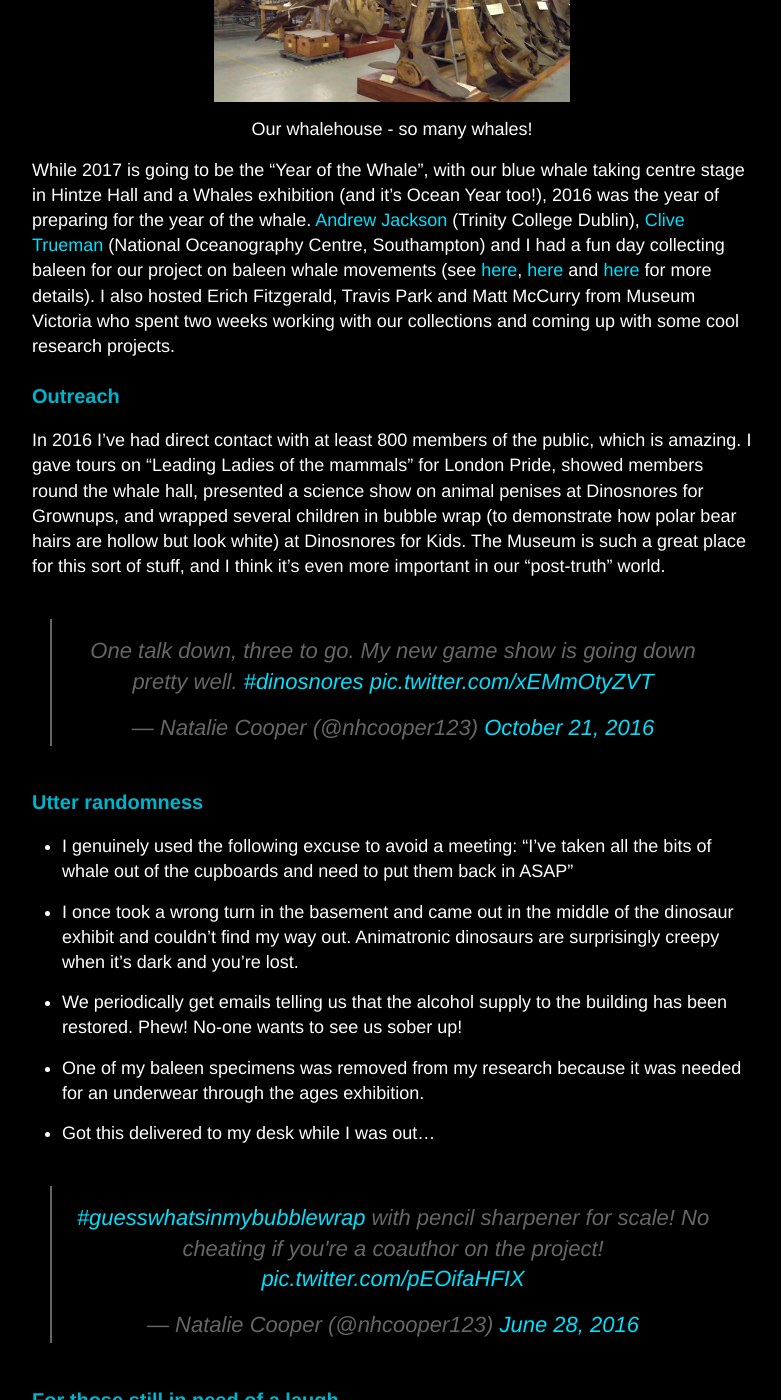
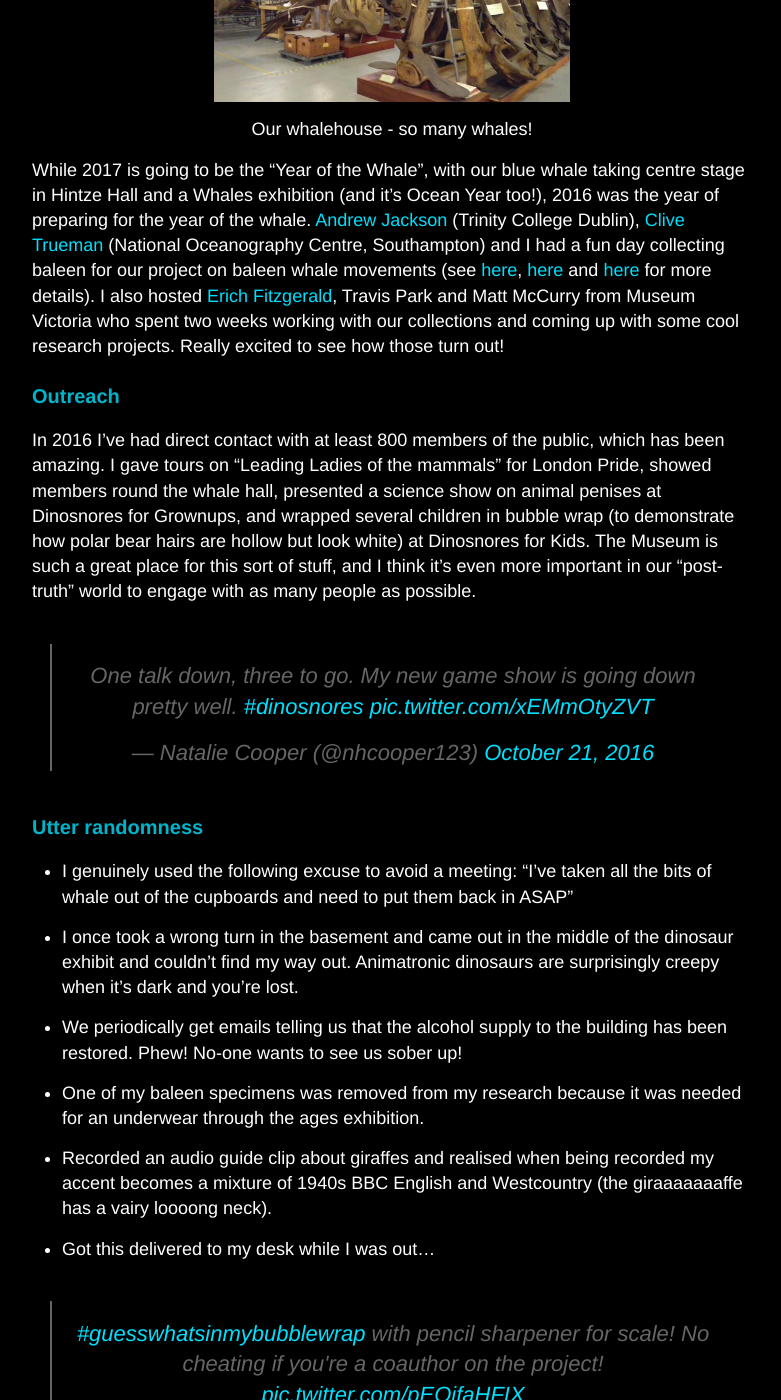
Before and after one commit to macromuseum/macromuseum.github.io, a Jekyll site: the page built from _posts/2016-12-24-year-at-the-museum.md, in a window 1280 px wide and 1400 px high, scrolled down 1730 px. Shown: the whole window, without its empty margins (248-1029 px from the left). Built offline with Jekyll 4.4.1, drawn with Linux system fonts in a browser that asks for light colours; comment, search, counter and statistics services are not loaded; some of the changed text lies outside the part shown.

Commit message:
Minor edits to review post

```diff
--- a/_posts/2016-12-24-year-at-the-museum.md
+++ b/_posts/2016-12-24-year-at-the-museum.md
@@ -28,10 +28,10 @@ The marlin arrived at 7pm one evening, so a gang of us stayed around waiting for
 ![bodyimg]({{ site.baseurl }}/images/whalehouse.jpg)
 <center>Our whalehouse - so many whales!</center>
 
-While 2017 is going to be the "Year of the Whale", with our blue whale taking centre stage in Hintze Hall and a Whales exhibition (and it's Ocean Year too!), 2016 was the year of preparing for the year of the whale. [Andrew Jackson](http://www.tcd.ie/Zoology/research/research/theoretical/andrewjackson.php) (Trinity College Dublin), [Clive Trueman](https://noc.ac.uk/people/trueman) (National Oceanography Centre, Southampton) and I had a fun day collecting baleen for our project on baleen whale movements (see [here](http://macromuseum.github.io/whale-of-a-time-2/), [here](http://macromuseum.github.io/whale-of-a-time-3/) and [here](http://macromuseum.github.io/whale-of-a-time-4/) for more details). I also hosted Erich Fitzgerald, Travis Park and Matt McCurry from Museum Victoria who spent two weeks working with our collections and coming up with some cool research projects.
+While 2017 is going to be the "Year of the Whale", with our blue whale taking centre stage in Hintze Hall and a Whales exhibition (and it's Ocean Year too!), 2016 was the year of preparing for the year of the whale. [Andrew Jackson](http://www.tcd.ie/Zoology/research/research/theoretical/andrewjackson.php) (Trinity College Dublin), [Clive Trueman](https://noc.ac.uk/people/trueman) (National Oceanography Centre, Southampton) and I had a fun day collecting baleen for our project on baleen whale movements (see [here](http://macromuseum.github.io/whale-of-a-time-2/), [here](http://macromuseum.github.io/whale-of-a-time-3/) and [here](http://macromuseum.github.io/whale-of-a-time-4/) for more details). I also hosted [Erich Fitzgerald](https://museumvictoria.com.au/collections-research/sciences/palaeontology/people/erich-fitzgerald/), Travis Park and Matt McCurry from Museum Victoria who spent two weeks working with our collections and coming up with some cool research projects. Really excited to see how those turn out!
 
 ### Outreach
-In 2016 I've had direct contact with at least 800 members of the public, which is amazing. I gave tours on "Leading Ladies of the mammals" for London Pride, showed members round the whale hall, presented a science show on animal penises at Dinosnores for Grownups, and wrapped several children in bubble wrap (to demonstrate how polar bear hairs are hollow but look white) at Dinosnores for Kids. The Museum is such a great place for this sort of stuff, and I think it's even more important in our "post-truth" world.
+In 2016 I've had direct contact with at least 800 members of the public, which has been amazing. I gave tours on "Leading Ladies of the mammals" for London Pride, showed members round the whale hall, presented a science show on animal penises at Dinosnores for Grownups, and wrapped several children in bubble wrap (to demonstrate how polar bear hairs are hollow but look white) at Dinosnores for Kids. The Museum is such a great place for this sort of stuff, and I think it's even more important in our "post-truth" world to engage with as many people as possible.
 
 <center><blockquote class="twitter-tweet" data-lang="en"><p lang="en" dir="ltr">One talk down, three to go. My new game show is going down pretty well. <a href="https://twitter.com/hashtag/dinosnores?src=hash">#dinosnores</a> <a href="https://t.co/xEMmOtyZVT">pic.twitter.com/xEMmOtyZVT</a></p>&mdash; Natalie Cooper (@nhcooper123) <a href="https://twitter.com/nhcooper123/status/789574611654545408">October 21, 2016</a></blockquote>
 <script async src="//platform.twitter.com/widgets.js" charset="utf-8"></script></center>
@@ -45,6 +45,8 @@ In 2016 I've had direct contact with at least 800 members of the public, which i
 * We periodically get emails telling us that the alcohol supply to the building has been restored. Phew! No-one wants to see us sober up!
 
 * One of my baleen specimens was removed from my research because it was needed for an underwear through the ages exhibition.
+
+* Recorded an audio guide clip about giraffes and realised when being recorded my accent becomes a mixture of 1940s BBC English and Westcountry (the giraaaaaaaffe has a vairy loooong neck).
 
 * Got this delivered to my desk while I was out...
 
```
Also changed, not shown: other parts of _posts/2016-12-24-year-at-the-museum.md (+0 -2 lines).
